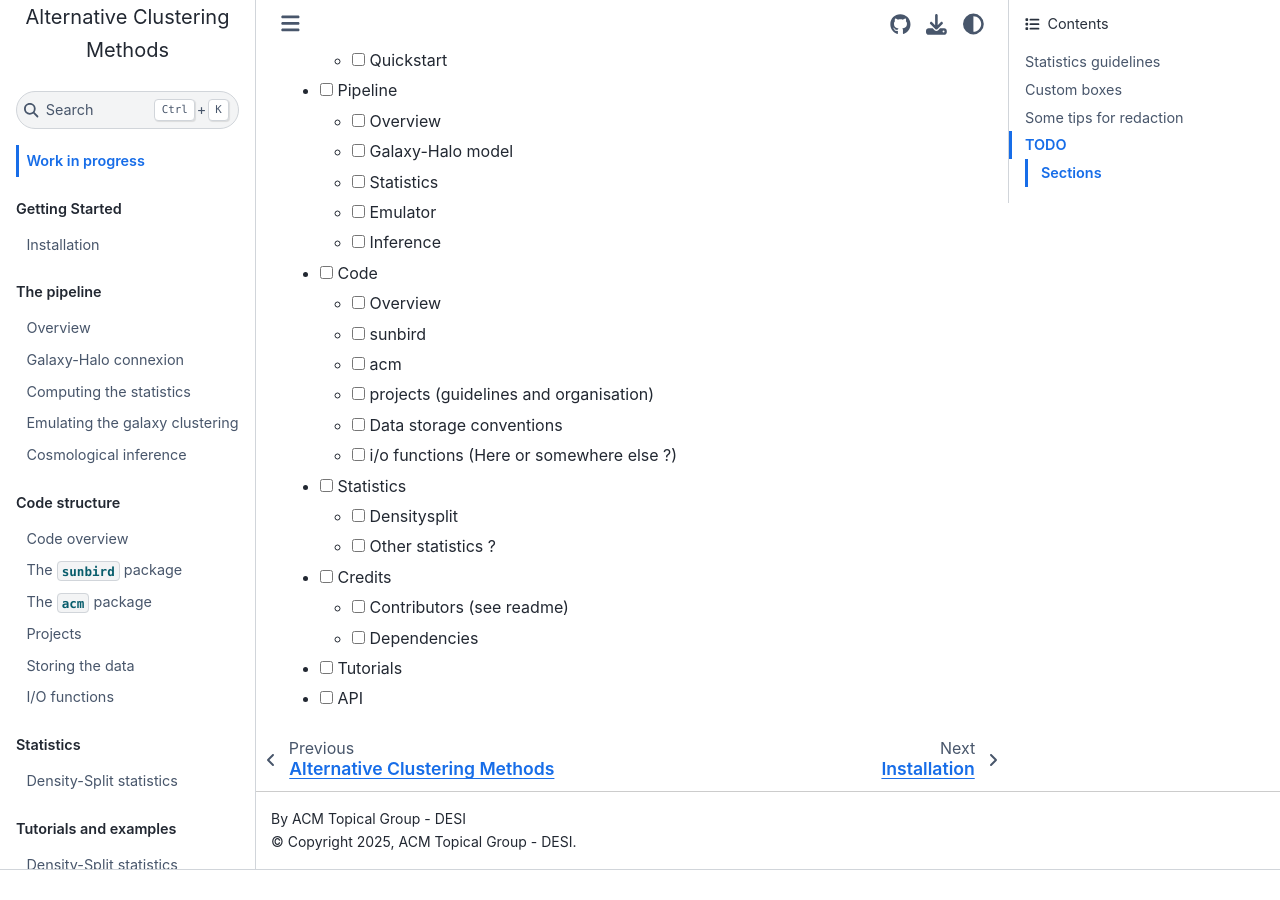
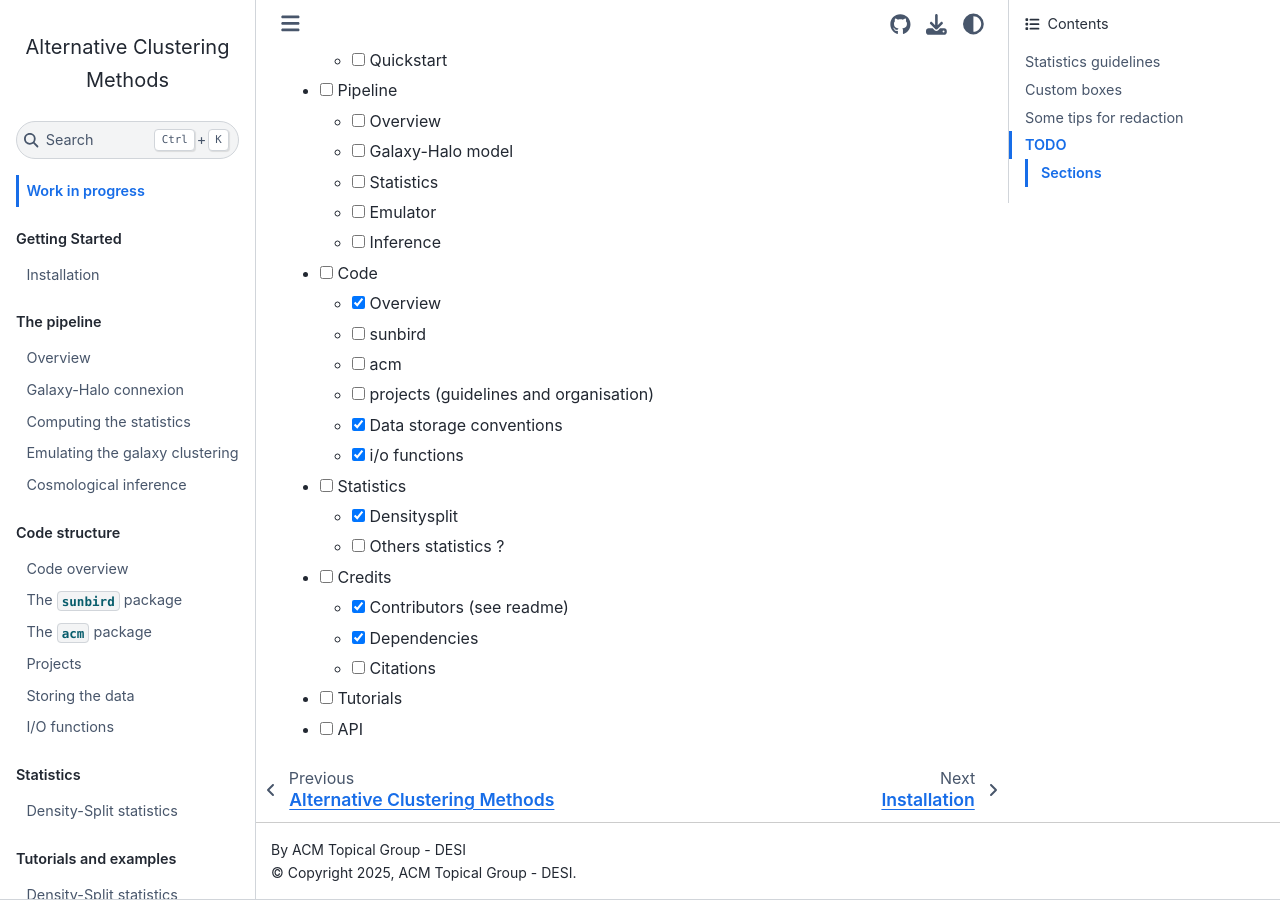
Before and after one commit to epaillas/acm, a Sphinx documentation site: the page built from docs/WIP.md, in a window 1280 px wide and 900 px high, scrolled down 1788 px. Built offline with Sphinx 7.4.7 and the Sphinx Book theme 1.1.4, drawn with Linux system fonts in a browser that asks for light colours; before the commit the page ends 2658 px from its top, so only the background shows below that.

Commit message:
updated todo

```diff
--- a/docs/WIP.md
+++ b/docs/WIP.md
@@ -77,17 +77,18 @@ This is a tip
   - [ ] Emulator
   - [ ] Inference
 - [ ] Code
-  - [ ] Overview
+  - [x] Overview
   - [ ] sunbird
   - [ ] acm
   - [ ] projects (guidelines and organisation)
-  - [ ] Data storage conventions
-  - [ ] i/o functions (Here or somewhere else ?)
+  - [x] Data storage conventions
+  - [x] i/o functions
 - [ ] Statistics
-  - [ ] Densitysplit
-  - [ ] Other statistics ?
+  - [x] Densitysplit
+  - [ ] Others statistics ?
 - [ ] Credits
-  - [ ] Contributors (see readme)
-  - [ ] Dependencies
+  - [x] Contributors (see readme)
+  - [x] Dependencies
+  - [ ] Citations
 - [ ] Tutorials
 - [ ] API
```
